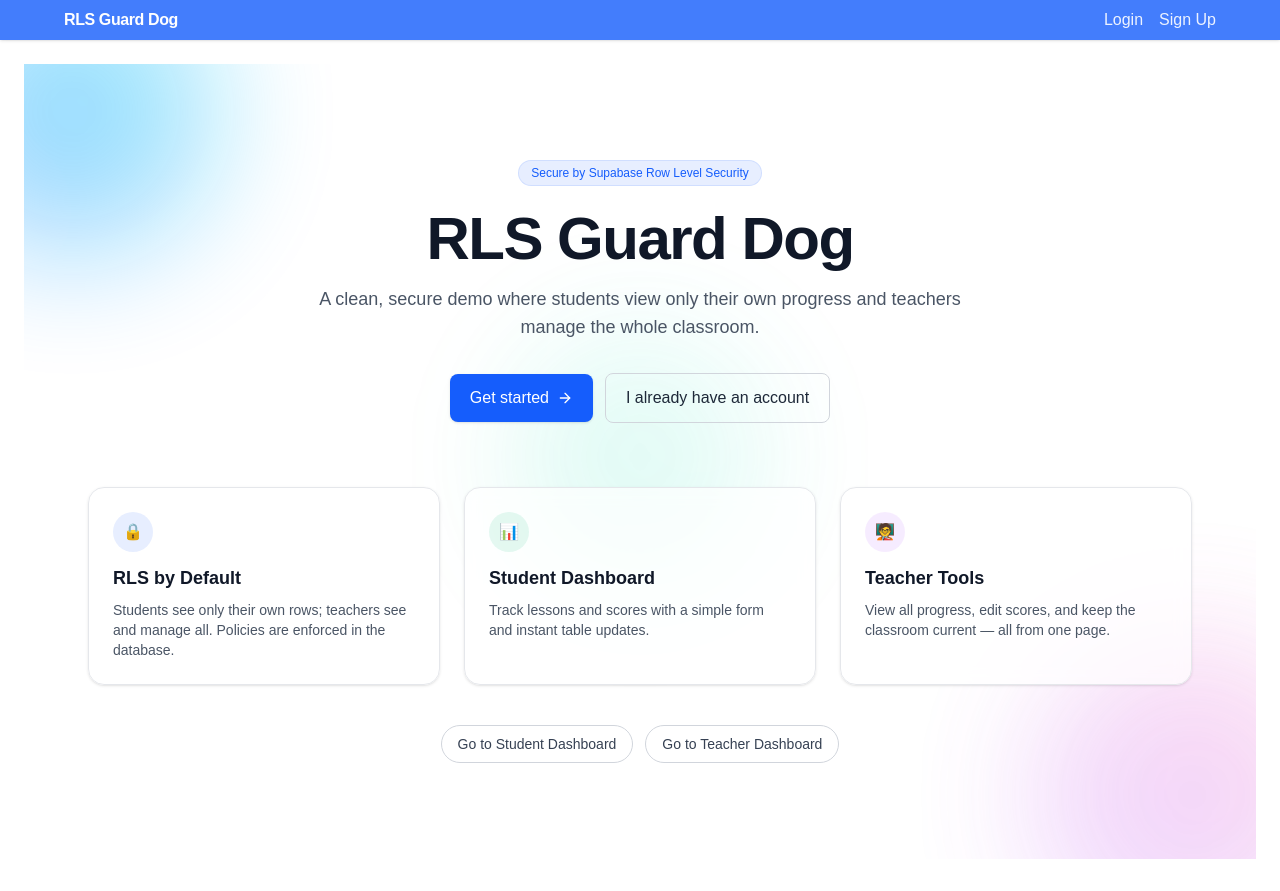
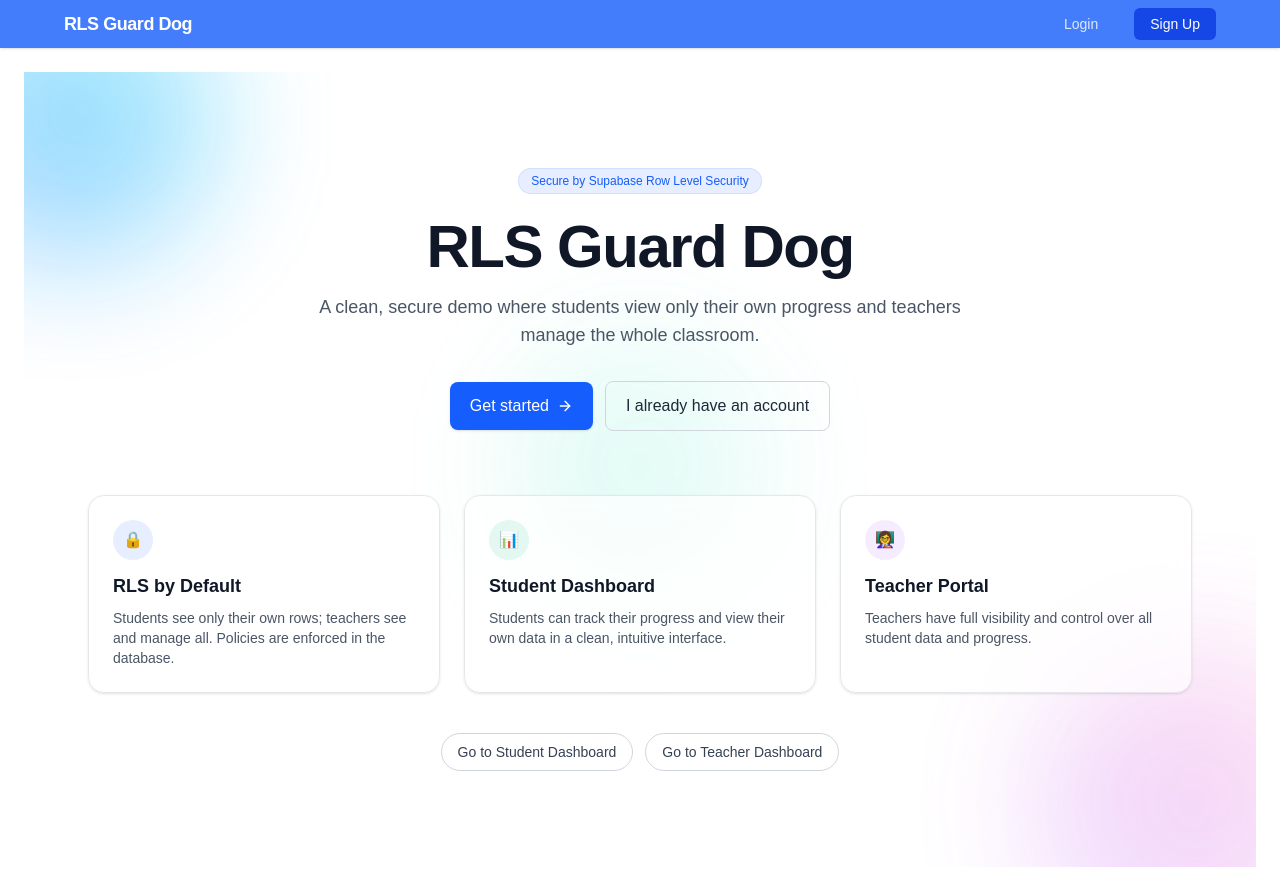
Before and after one commit to Muskan244/RLS-Guard-Dog, a Next.js app: page / in a window 1280 px wide. Built offline with nearby package versions, Linux system fonts and the light colour scheme; no server answers.

Commit message:
improved frontend with role-based authentication

```diff
--- a/src/app/components/Navbar.tsx
+++ b/src/app/components/Navbar.tsx
@@ -1,48 +1,111 @@
 'use client'
 
 import Link from 'next/link'
-import { usePathname } from 'next/navigation'
+import { usePathname, useRouter } from 'next/navigation'
 import { useUser } from '../context/UserContext'
 import { supabase } from '../../../lib/supabaseClient'
 
 export default function Navbar() {
-  const { user, loading } = useUser()
-  const role = user?.user_metadata?.role as 'teacher' | 'student' | undefined
+  const { user, role, loading } = useUser()
   const pathname = usePathname()
+  const router = useRouter()
+
+  const handleSignOut = async () => {
+    await supabase.auth.signOut()
+    router.push('/login')
+  }
+
+  // Loading state
+  if (loading) {
+    return (
+      <nav className="bg-blue-600/95 text-white px-4 py-2 shadow-sm sticky top-0 z-40 backdrop-blur supports-[backdrop-filter]:bg-blue-600/80">
+        <div className="mx-auto max-w-6xl w-full flex items-center justify-between">
+          <div className="h-6 w-32 bg-blue-500/50 rounded animate-pulse"></div>
+          <div className="flex items-center gap-4">
+            <div className="h-8 w-16 bg-blue-500/50 rounded animate-pulse"></div>
+            <div className="h-8 w-20 bg-blue-500/50 rounded animate-pulse"></div>
+          </div>
+        </div>
+      </nav>
+    )
+  }
 
   return (
     <nav className="bg-blue-600/95 text-white px-4 py-2 shadow-sm sticky top-0 z-40 backdrop-blur supports-[backdrop-filter]:bg-blue-600/80">
       <div className="mx-auto max-w-6xl w-full flex items-center justify-between">
-        <Link href="/" className="font-bold tracking-tight">RLS Guard Dog</Link>
-        {!loading && (
-          <div className="flex items-center gap-4">
+        <Link href="/" className="font-bold tracking-tight text-lg hover:text-blue-100 transition-colors">
+          RLS Guard Dog
+        </Link>
+
+        <div className="flex items-center gap-6">
           {!user ? (
             <>
-                <Link className={`text-white/90 hover:text-white transition-colors ${pathname === '/login' ? 'text-white font-semibold' : ''}`} href="/login">Login</Link>
-                <Link className={`text-white/90 hover:text-white transition-colors ${pathname === '/signup' ? 'text-white font-semibold' : ''}`} href="/signup">Sign Up</Link>
+              <Link
+                href="/login"
+                className={`px-3 py-1.5 rounded-md text-sm font-medium transition-colors ${
+                  pathname === '/login'
+                    ? 'bg-blue-700 text-white'
+                    : 'text-blue-100 hover:bg-blue-700/50 hover:text-white'
+                }`}
+              >
+                Login
+              </Link>
+              <Link
+                href="/signup"
+                className="px-4 py-1.5 rounded-md text-sm font-medium text-white bg-blue-700 hover:bg-blue-800 focus:outline-none focus:ring-2 focus:ring-offset-2 focus:ring-blue-500 transition-colors"
+              >
+                Sign Up
+              </Link>
             </>
           ) : (
             <>
-                <Link className={`text-white/90 hover:text-white transition-colors ${pathname === '/profile' ? 'text-white font-semibold' : ''}`} href="/profile">Profile</Link>
+              {role === 'teacher' && (
+                <Link
+                  href="/teacher"
+                  className={`px-3 py-1.5 rounded-md text-sm font-medium transition-colors ${
+                    pathname.startsWith('/teacher')
+                      ? 'bg-blue-700 text-white'
+                      : 'text-blue-100 hover:bg-blue-700/50 hover:text-white'
+                  }`}
+                >
+                  Teacher Dashboard
+                </Link>
+              )}
+              <Link
+                href="/dashboard"
+                className={`px-3 py-1.5 rounded-md text-sm font-medium transition-colors ${
+                  pathname === '/dashboard'
+                    ? 'bg-blue-700 text-white'
+                    : 'text-blue-100 hover:bg-blue-700/50 hover:text-white'
+                }`}
+              >
+                {role === 'teacher' ? 'View Dashboard' : 'My Dashboard'}
+              </Link>
+              <div className="relative group">
+                <button className="flex items-center gap-1 px-3 py-1.5 rounded-md text-sm font-medium text-blue-100 hover:bg-blue-700/50 hover:text-white transition-colors">
+                  <span>Account</span>
+                  <svg className="w-4 h-4" fill="none" stroke="currentColor" viewBox="0 0 24 24" xmlns="http://www.w3.org/2000/svg">
+                    <path strokeLinecap="round" strokeLinejoin="round" strokeWidth={2} d="M19 9l-7 7-7-7" />
+                  </svg>
+                </button>
+                <div className="absolute right-0 mt-1 w-48 rounded-md shadow-lg bg-white dark:bg-gray-800 ring-1 ring-black ring-opacity-5 py-1 opacity-0 invisible group-hover:opacity-100 group-hover:visible transition-all duration-200 z-50">
+                  <Link
+                    href="/profile"
+                    className="block px-4 py-2 text-sm text-gray-700 dark:text-gray-200 hover:bg-gray-100 dark:hover:bg-gray-700"
+                  >
+                    Profile
+                  </Link>
                   <button
-                  className="text-white/90 hover:text-white transition-colors"
-                  onClick={async () => {
-                    await supabase.auth.signOut()
-                    window.location.href = '/login'
-                  }}
+                    onClick={handleSignOut}
+                    className="w-full text-left px-4 py-2 text-sm text-gray-700 dark:text-gray-200 hover:bg-gray-100 dark:hover:bg-gray-700"
                   >
-                  Logout
+                    Sign out
                   </button>
-                {role === 'student' && (
-                  <Link className={`text-white/90 hover:text-white transition-colors ${pathname === '/dashboard' ? 'text-white font-semibold' : ''}`} href="/dashboard">Dashboard</Link>
-                )}
-                {role === 'teacher' && (
-                  <Link className={`text-white/90 hover:text-white transition-colors ${pathname === '/teacher' ? 'text-white font-semibold' : ''}`} href="/teacher">Teacher</Link>
-                )}
+                </div>
+              </div>
             </>
           )}
         </div>
-        )}
       </div>
     </nav>
   )
--- a/src/app/context/UserContext.tsx
+++ b/src/app/context/UserContext.tsx
@@ -4,37 +4,79 @@
 import { supabase } from "../../../lib/supabaseClient"
 import type { User } from "@supabase/supabase-js"
 
+type UserRole = 'student' | 'teacher' | null
+
 type UserContextType = {
     user: User | null
     loading: boolean
+    role: UserRole
+    setRole: (role: UserRole) => void
 }
 
 const UserContext = createContext<UserContextType>({
     user: null,
     loading: true,
+    role: null,
+    setRole: () => {}
 })
 
 export const UserContextProvider = ({ children }: { children: React.ReactNode }) => {
     const [user, setUser] = useState<User | null>(null)
     const [loading, setLoading] = useState(true)
+    const [role, setRole] = useState<UserRole>(null)
 
     useEffect(() => {
-        supabase.auth.getSession().then(({ data }) => {
-            setUser(data.session?.user ?? null)
-            setLoading(false)
-        })
+        const fetchUserAndRole = async () => {
+            try {
+                const { data: { session } } = await supabase.auth.getSession()
+                setUser(session?.user ?? null)
 
-        const { data: listener } = supabase.auth.onAuthStateChange((_event, session) => {
-            setUser(session?.user ?? null)
-        })
+                if (session?.user) {
+                    const { data: userData, error } = await supabase
+                        .from('profiles')
+                        .select('role')
+                        .eq('id', session.user.id)
+                        .single()
+
+                    if (!error && userData) {
+                        setRole(userData.role || 'student')
+                    } else {
+                        setRole('student')
+                    }
+                }
+            } catch (error) {
+                console.error('Error fetching user data:', error)
+            } finally {
+                setLoading(false)
+            }
+        }
+
+        fetchUserAndRole()
+
+        const { data: { subscription } } = supabase.auth.onAuthStateChange(
+            async (event, session) => {
+                setUser(session?.user ?? null)
+                if (session?.user) {
+                    const { data: userData } = await supabase
+                        .from('profiles')
+                        .select('role')
+                        .eq('id', session.user.id)
+                        .single()
+
+                    setRole(userData?.role || 'student')
+                } else {
+                    setRole(null)
+                }
+            }
+        )
 
         return () => {
-            listener.subscription.unsubscribe()
+            subscription?.unsubscribe()
         }
     }, [])
 
     return (
-        <UserContext.Provider value={{ user, loading }}>
+        <UserContext.Provider value={{ user, loading, role, setRole }}>
             {children}
         </UserContext.Provider>
     )
--- a/src/app/page.tsx
+++ b/src/app/page.tsx
@@ -1,6 +1,42 @@
-import Link from "next/link";
+'use client';
+
+import { useEffect } from 'react';
+import { useRouter } from 'next/navigation';
+import { useUser } from './context/UserContext';
+import Link from 'next/link';
 
 export default function Home() {
+  const { user, loading } = useUser();
+  const router = useRouter();
+
+  useEffect(() => {
+    if (!loading && user) {
+      const userRole = user.user_metadata?.role || 'student';
+
+      if (userRole === 'teacher') {
+        router.push('/teacher');
+      } else {
+        router.push('/dashboard');
+      }
+    }
+  }, [user, loading, router]);
+
+  if (loading) {
+    return (
+      <div className="flex min-h-screen items-center justify-center">
+        <div className="h-8 w-8 animate-spin rounded-full border-4 border-blue-500 border-t-transparent"></div>
+      </div>
+    );
+  }
+
+  if (user) {
+    return (
+      <div className="flex min-h-screen items-center justify-center">
+        <div className="h-8 w-8 animate-spin rounded-full border-4 border-blue-500 border-t-transparent"></div>
+      </div>
+    );
+  }
+
   return (
     <div className="relative min-h-[calc(100vh-4rem)] overflow-hidden">
       <div className="pointer-events-none absolute inset-0 -z-10">
@@ -48,12 +84,12 @@
           <div className="rounded-2xl border border-gray-200 bg-white/70 p-6 shadow-sm backdrop-blur dark:border-gray-700 dark:bg-gray-800/70">
             <div className="mb-3 inline-flex size-10 items-center justify-center rounded-full bg-emerald-500/10 text-emerald-600 dark:text-emerald-300">📊</div>
             <h3 className="text-lg font-semibold text-gray-900 dark:text-gray-100">Student Dashboard</h3>
-            <p className="mt-2 text-sm text-gray-600 dark:text-gray-300">Track lessons and scores with a simple form and instant table updates.</p>
+            <p className="mt-2 text-sm text-gray-600 dark:text-gray-300">Students can track their progress and view their own data in a clean, intuitive interface.</p>
           </div>
           <div className="rounded-2xl border border-gray-200 bg-white/70 p-6 shadow-sm backdrop-blur dark:border-gray-700 dark:bg-gray-800/70">
-            <div className="mb-3 inline-flex size-10 items-center justify-center rounded-full bg-purple-500/10 text-purple-600 dark:text-purple-300">🧑‍🏫</div>
-            <h3 className="text-lg font-semibold text-gray-900 dark:text-gray-100">Teacher Tools</h3>
-            <p className="mt-2 text-sm text-gray-600 dark:text-gray-300">View all progress, edit scores, and keep the classroom current — all from one page.</p>
+            <div className="mb-3 inline-flex size-10 items-center justify-center rounded-full bg-purple-500/10 text-purple-600 dark:text-purple-300">👩‍🏫</div>
+            <h3 className="text-lg font-semibold text-gray-900 dark:text-gray-100">Teacher Portal</h3>
+            <p className="mt-2 text-sm text-gray-600 dark:text-gray-300">Teachers have full visibility and control over all student data and progress.</p>
           </div>
         </div>
 
```
Lines whose indentation alone changed are shown as unchanged.
